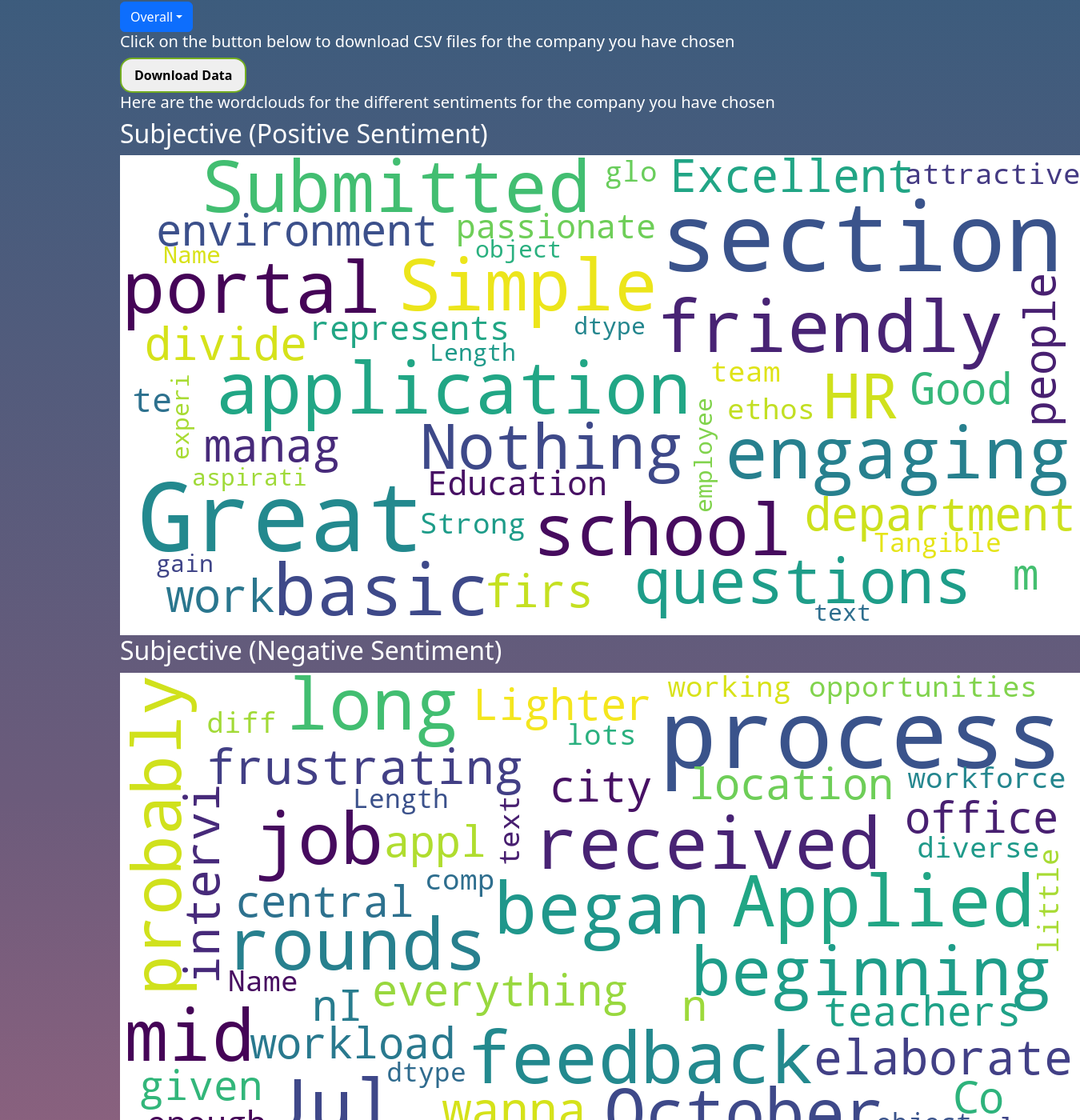
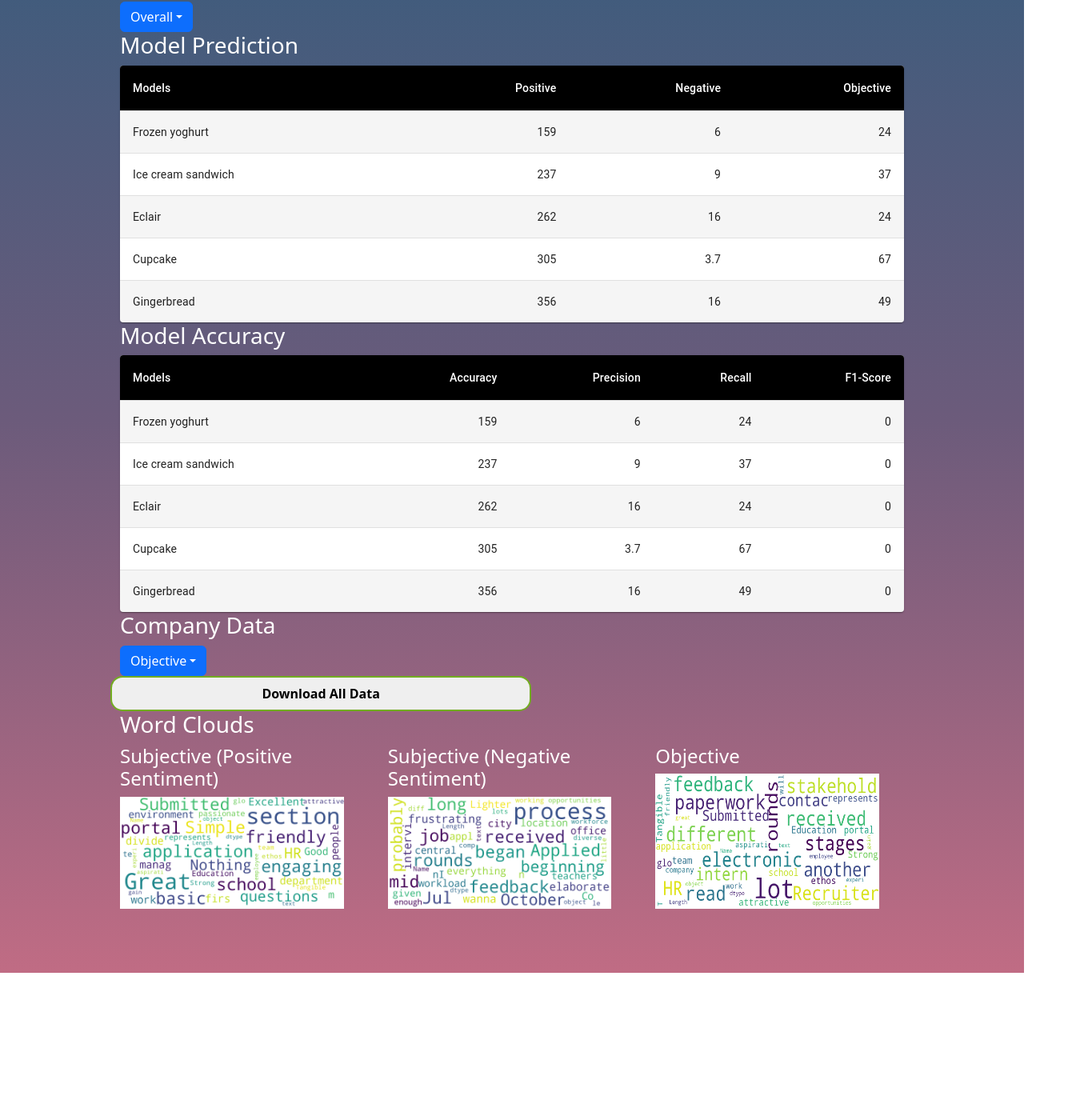
Before and after one commit to datmanlyman/CZ4045-Group-30-Project, a React (Create React App) app: page /data in a window 1280 px wide. Shown: the part 164-1564 px from the top of the page at 80% size, 1350 px wide, since content can reach past the window. After the commit the page ends 1380 px from the top, so only its background shows below. Built offline with nearby package versions, Linux system fonts and the light colour scheme.

Commit message:
partially done the page

```diff
--- a/package.json
+++ b/package.json
@@ -3,6 +3,9 @@
   "version": "0.1.0",
   "private": true,
   "dependencies": {
+    "@emotion/react": "^11.10.5",
+    "@emotion/styled": "^11.10.5",
+    "@mui/material": "^5.10.12",
     "@testing-library/jest-dom": "^5.16.5",
     "@testing-library/react": "^13.4.0",
     "@testing-library/user-event": "^13.5.0",
--- a/src/Components/CompanyData.js
+++ b/src/Components/CompanyData.js
@@ -1,5 +1,8 @@
-import { useContext } from "react";
+import { useContext, useState } from "react";
 import { DropdownContext } from "../Utils/DropdownContext";
+import Dropdown from 'react-bootstrap/Dropdown';
+import DropdownButton from "react-bootstrap/DropdownButton";
+
 import {
     overall_negative, overall_objective, overall_positive, overall_extremes_objective, overall_extremes_subjective,
     AETOS_negative, AETOS_objective, AETOS_positive, AETOS_extremes_objective, AETOS_extremes_subjective,
@@ -26,6 +29,8 @@ import {
  } from "../data/index";
 
 export const CompanyData = () => {
+    const [title, setTitle] = useState('Objective');
+
     const getFiles = (file1, file2) => {
         fetch(file1).then(response => {
             response.blob().then(blob => {
@@ -47,6 +52,15 @@ export const CompanyData = () => {
             })
         });
     }
+
+    const selectData = (event) => {
+        const id = event.target.id;
+        setTitle(id);
+    }
+
+    /* const getDataFromFile = (title) => {
+        switch
+    } */
 
     const { display } = useContext(DropdownContext);
     var img1 = overall_positive;
@@ -235,21 +249,41 @@ export const CompanyData = () => {
 
     return (
         <>
-            <h5>Click on the button below to download CSV files for the company you have chosen</h5>
-            <button className="download" onClick={() => getFiles(file1, file2)}><b>Download Data</b></button>
-            <h5>Here are the wordclouds for the different sentiments for the company you have chosen</h5>
-            <div>
-                <h2>Subjective (Positive Sentiment)</h2>
-                <img src={img1} alt="" />
+            <table>
+                <div className="row">
+                    <h3>Company Data</h3>
+                    <DropdownButton id="companySpecificData" title={title}>
+                        <Dropdown.Item id="Objective" onClick={selectData}>Objective</Dropdown.Item>
+                        <Dropdown.Item id="Subjective" onClick={selectData}>Subjective</Dropdown.Item>
+                        <Dropdown.Item id="Entry Level" onClick={selectData}>Entry Level</Dropdown.Item>
+                        <Dropdown.Item id="Middle Level" onClick={selectData}>Middle Level</Dropdown.Item>
+                        <Dropdown.Item id="Executive Level" onClick={selectData}>Executive Level</Dropdown.Item>
+                        <Dropdown.Item id="Management Level" onClick={selectData}>Management Level</Dropdown.Item>
+                    </DropdownButton>
+                    <button className="download" onClick={() => getFiles(file1, file2)}><b>Download All Data</b></button>
+                </div>
+                {/* getDataFromFile(title) */}
+            </table>
+
+            <h3>Word Clouds</h3>
+            <div className="row">
+                <div className="col">
+                    <h4>Subjective (Positive Sentiment)</h4>
+                    <img className="wordCloud" src={img1} alt="" />
+                </div>
+
+                <div className="col">
+                    <h4>Subjective (Negative Sentiment)</h4>
+                    <img className="wordCloud" src={img3} alt="" />
+                </div>
+
+                <div className="col">
+                    <h4>Objective</h4>
+                    <img className="wordCloud" src={img2} alt="" />
+                </div>
             </div>
-            <div>
-                <h2>Subjective (Negative Sentiment)</h2>
-                <img src={img3} alt="" />
-            </div>
-            <div>
-                <h2>Objective</h2>
-                <img src={img2} alt="" />
-            </div>
+
+
         </>
     );
 }
--- /dev/null
+++ b/src/Components/ModelData.js
@@ -0,0 +1,117 @@
+import { Table, TableBody, TableCell, TableContainer, TableHead, TableRow, Paper, tableCellClasses, styled } from '@mui/material';
+
+
+const StyledTableCell = styled(TableCell)(({ theme }) => ({
+    [`&.${tableCellClasses.head}`]: {
+        backgroundColor: theme.palette.common.black,
+        color: theme.palette.common.white,
+    },
+    [`&.${tableCellClasses.body}`]: {
+        fontSize: 14,
+    },
+}));
+
+const StyledTableRow = styled(TableRow)(({ theme }) => ({
+    '&:nth-of-type(odd)': {
+        backgroundColor: theme.palette.action.hover,
+    },
+    // hide last border
+    '&:last-child td, &:last-child th': {
+        border: 0,
+    },
+}));
+
+function createPredictionData(
+  name,
+  calories,
+  fat,
+  carbs
+) {
+  return { name, calories, fat, carbs };
+}
+
+function createAccuracyData(name, calories, fat, carbs, protein) {
+    return { name, calories, fat, carbs, protein }
+}
+
+const rowsPrediction = [
+    createPredictionData('Frozen yoghurt', 159, 6.0, 24),
+    createPredictionData('Ice cream sandwich', 237, 9.0, 37),
+    createPredictionData('Eclair', 262, 16.0, 24),
+    createPredictionData('Cupcake', 305, 3.7, 67),
+    createPredictionData('Gingerbread', 356, 16.0, 49),
+];
+
+const rowsAccuracy = [
+    createAccuracyData('Frozen yoghurt', 159, 6.0, 24, 0),
+    createAccuracyData('Ice cream sandwich', 237, 9.0, 37, 0),
+    createAccuracyData('Eclair', 262, 16.0, 24, 0),
+    createAccuracyData('Cupcake', 305, 3.7, 67, 0),
+    createAccuracyData('Gingerbread', 356, 16.0, 49, 0),
+];
+
+export function ModelPredictions() {
+    return (
+        <>
+            <h3>Model Prediction</h3>
+            <TableContainer component={Paper}>
+                <Table sx={{ minWidth: 700 }} aria-label="customized table">
+                    <TableHead>
+                        <TableRow>
+                            <StyledTableCell>Models</StyledTableCell>
+                            <StyledTableCell align="right">Positive</StyledTableCell>
+                            <StyledTableCell align="right">Negative</StyledTableCell>
+                            <StyledTableCell align="right">Objective</StyledTableCell>
+                        </TableRow>
+                    </TableHead>
+                    <TableBody>
+                    {rowsPrediction.map((row) => (
+                        <StyledTableRow key={row.name}>
+                            <StyledTableCell component="th" scope="row">
+                                {row.name}
+                            </StyledTableCell>
+                            <StyledTableCell align="right">{row.calories}</StyledTableCell>
+                            <StyledTableCell align="right">{row.fat}</StyledTableCell>
+                            <StyledTableCell align="right">{row.carbs}</StyledTableCell>
+                        </StyledTableRow>
+                    ))}
+                    </TableBody>
+                </Table>
+            </TableContainer>
+        </>
+    );
+}
+
+export const ModelAccuracy = () => {
+    return (
+        <>
+            <h3>Model Accuracy</h3>
+            <TableContainer component={Paper}>
+                <Table sx={{ minWidth: 700 }} aria-label="customized table">
+                    <TableHead>
+                        <TableRow>
+                            <StyledTableCell>Models</StyledTableCell>
+                            <StyledTableCell align="right">Accuracy</StyledTableCell>
+                            <StyledTableCell align="right">Precision</StyledTableCell>
+                            <StyledTableCell align="right">Recall</StyledTableCell>
+                            <StyledTableCell align="right">F1-Score</StyledTableCell>
+                        </TableRow>
+                    </TableHead>
+                    <TableBody>
+                    {rowsAccuracy.map((row) => (
+                        <StyledTableRow key={row.name}>
+                            <StyledTableCell component="th" scope="row">
+                                {row.name}
+                            </StyledTableCell>
+                            <StyledTableCell align="right">{row.calories}</StyledTableCell>
+                            <StyledTableCell align="right">{row.fat}</StyledTableCell>
+                            <StyledTableCell align="right">{row.carbs}</StyledTableCell>
+                            <StyledTableCell align="right">{row.protein}</StyledTableCell>
+                        </StyledTableRow>
+                    ))}
+                    </TableBody>
+                </Table>
+            </TableContainer>
+        </>
+    );
+}
--- a/src/Page/Data.js
+++ b/src/Page/Data.js
@@ -1,10 +1,13 @@
 import { CompanyDropdown } from '../Components/CompanyDropdown';
 import { CompanyData } from '../Components/CompanyData';
+import { ModelPredictions, ModelAccuracy } from '../Components/ModelData';
 
 export const Data = () => {
     return (
         <>
             <CompanyDropdown/>
+            <ModelPredictions/>
+            <ModelAccuracy/>
             <CompanyData/>
         </>
     )
--- a/src/index.css
+++ b/src/index.css
@@ -89,3 +89,20 @@ h1 {
     border: 2px solid #73AD21;
     justify-content: center;
 }
+
+.row {
+    display: flex;
+    flex-direction: row;
+    justify-content: flex-start;
+}
+
+.col {
+    display: flex;
+    flex-direction: column;
+    justify-content: flex-start;
+}
+
+.wordCloud {
+    height: 90%;
+    width: 90%;
+}
```
Also changed, not shown: 1 other file (tests, documents, lock files or other folders).
